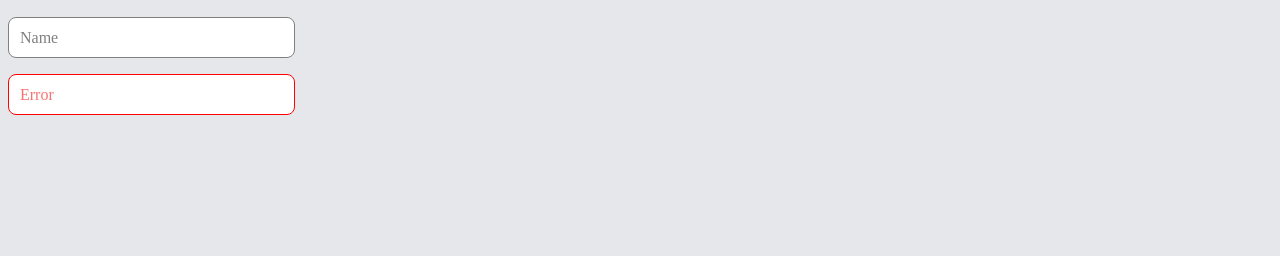
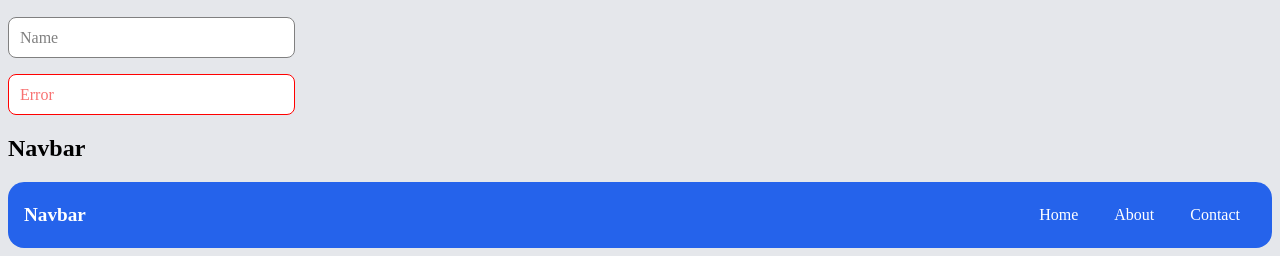
Before and after one commit to direshpradhan/component-library, a plain HTML site: page index.html in a window 1280 px wide. Shown: the part 2103-2359 px from the top of the page. Before the commit the page ends 2234 px from the top, so only its background shows below. Drawn offline with Linux system fonts and the light colour scheme.

Commit message:
Added Navigation component

```diff
--- a/index.html
+++ b/index.html
@@ -140,6 +140,22 @@
         <label class="label-error">Error</label>
     </div>
 
+    <h2>Navbar</h2>
+    <nav class="navbar">
+        <div class="nav-brand">Navbar</div>
+        <ul class="list-non-bullet">
+            <li class="list-item-inline">
+                <a class="link " href="#">Home</a>
+            </li>
+            <li class="list-item-inline">
+                <a class="link" href="#">About</a>
+            </li>
+            <li class="list-item-inline">
+                <a class="link" href="#">Contact</a>
+            </li>
+        </ul>
+    </nav>
+
 
 </body>
 </html>
--- a/styles.css
+++ b/styles.css
@@ -365,3 +365,51 @@ body{
 .input-container .label-error{
     color:#F87171;
 }
+
+/* Navigation */
+
+.navbar{
+    background-color:var(--primary-color);
+    padding:0.5rem 1rem;
+    display: flex;
+    justify-content:space-between;
+    align-items:center;
+    color:white;
+    border-radius:1rem;
+}
+
+.navbar .nav-brand{
+    font-size:1.2rem;
+    font-weight: 550;
+    cursor: pointer;
+}
+
+.list-non-bullet{
+    list-style: none;
+}
+
+.list-item-inline{
+    display: inline;
+    margin:0 1rem;
+}
+
+.navbar .link{
+    color:white;
+    text-decoration:none;
+}
+
+.navbar .link:hover{
+    border:1px solid var(--primary-color);
+    background-color:#3B82F6;
+    padding:0.3rem 0.75rem;
+    border-radius:0.5rem;
+    font-weight: bold;
+}
+
+.navbar .link-active{
+    border:1px solid var(--primary-color);
+    background-color:#3B82F6;
+    padding:0.5rem 1rem;
+    border-radius:0.5rem;
+    font-weight: bold;
+}
```
